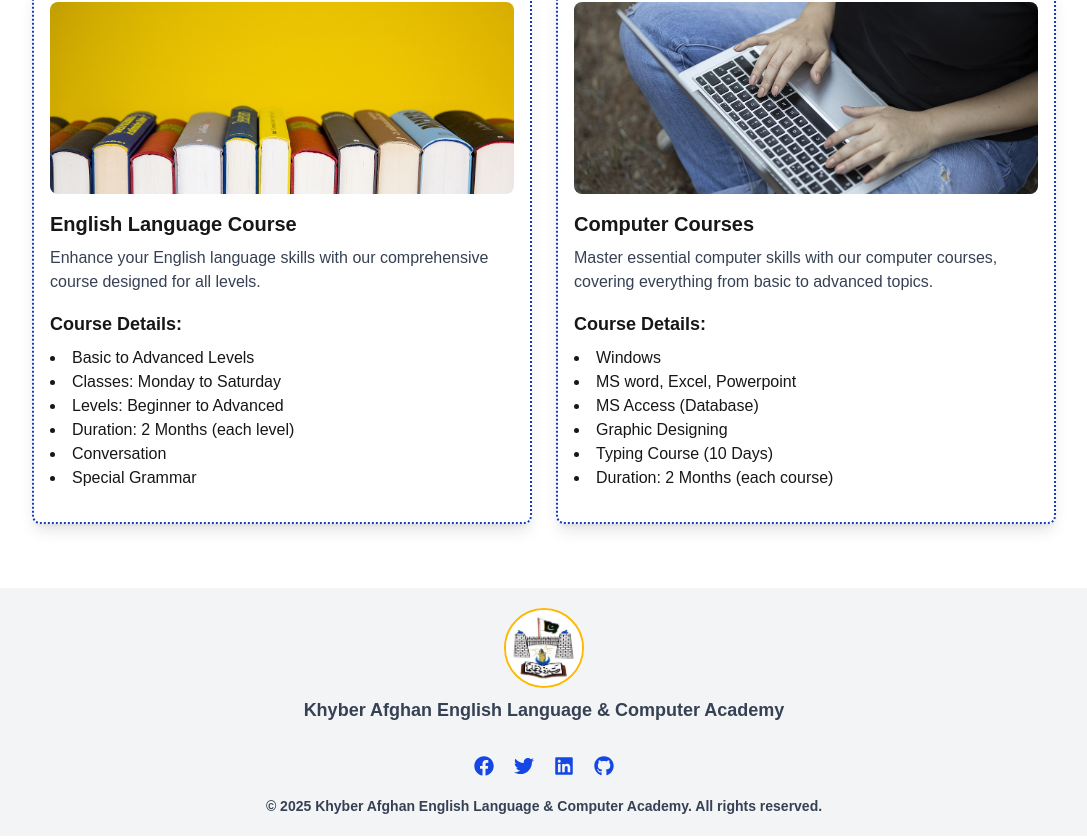
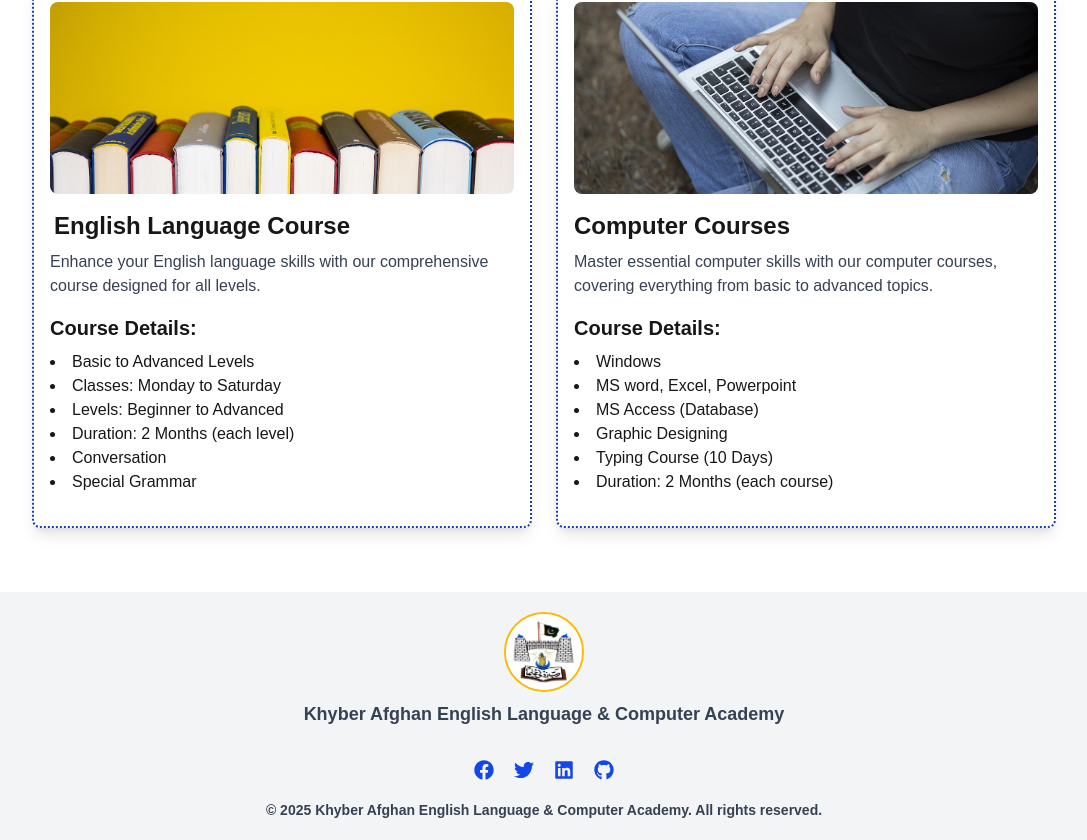
Before and after one commit to mhgkhan/kaelca, a Next.js app: page / in a window 1280 px wide. Shown: the part 896-1736 px from the top of the page, without its empty margins (96-1183 px from the left). Built offline with nearby package versions, Linux system fonts and the light colour scheme.

Commit message:
Enhance course section styling for improved readability and visual hierarchy

```diff
--- a/src/app/page.js
+++ b/src/app/page.js
@@ -26,15 +26,15 @@ export default function Home() {
         <div className="container mx-auto py-16">
           <h2 className="text-3xl md:text-4xl font-bold text-center mb-8 flex items-center gap-3"> <MdSchool className="text-blue-800 md:text-5xl text-4xl" /> Our Courses</h2>
 
-          <div className="flex items-center justify-center gap-6 flex-wrap">
+          <div className="flex items-center justify-center gap-6 flex-wrap md:px-0 px-1">
 
 
             <div className="dark:bg-slate-700 bg-white  md:w-[500px] w-full h-auto border-dotted border-2 border-blue-800 p-4 rounded-lg shadow-lg">
               <Image src={"/images/books.jpg"} width={500} height={300} alt="Course 1" className="w-full h-48 object-cover rounded-lg mb-4" />
-              <h3 className="text-xl font-semibold mb-2">English Language Course</h3>
+              <h3 className="text-2xl font-bold mb-2 px-1 ">English Language Course</h3>
               <p className="text-gray-700 mb-4 dark:text-gray-200">Enhance your English language skills with our comprehensive course designed for all levels.</p>
 
-              <h4 className="text-lg font-semibold mb-2">Course Details:</h4>
+              <h4 className="text-xl font-bold mb-2">Course Details:</h4>
               <ul className="list-disc list-inside mb-4">
                 <li>Basic to Advanced Levels </li>
                 <li>Classes: Monday to Saturday</li>
@@ -49,12 +49,12 @@ export default function Home() {
 
             <div className="dark:bg-slate-700 bg-white  md:w-[500px] w-full h-auto border-dotted border-2 border-blue-800 p-4 rounded-lg shadow-lg">
               <Image src={"/images/laptop.jpg"} width={500} height={300} alt="Course 1" className="w-full h-48 object-cover rounded-lg mb-4" />
-              <h3 className="text-xl font-semibold mb-2">Computer Courses </h3>
+              <h3 className="font-bold mb-2 text-2xl">Computer Courses </h3>
               <p className="text-gray-700 mb-4 dark:text-gray-200">
                 Master essential computer skills with our computer courses, covering everything from basic to advanced topics.
               </p>
 
-              <h4 className="text-lg font-semibold mb-2">Course Details:</h4>
+              <h4 className=" font-bold mb-2 text-xl">Course Details:</h4>
               <ul className="list-disc list-inside mb-4">
                 <li>Windows </li>
                 <li>MS word, Excel, Powerpoint </li>
```
